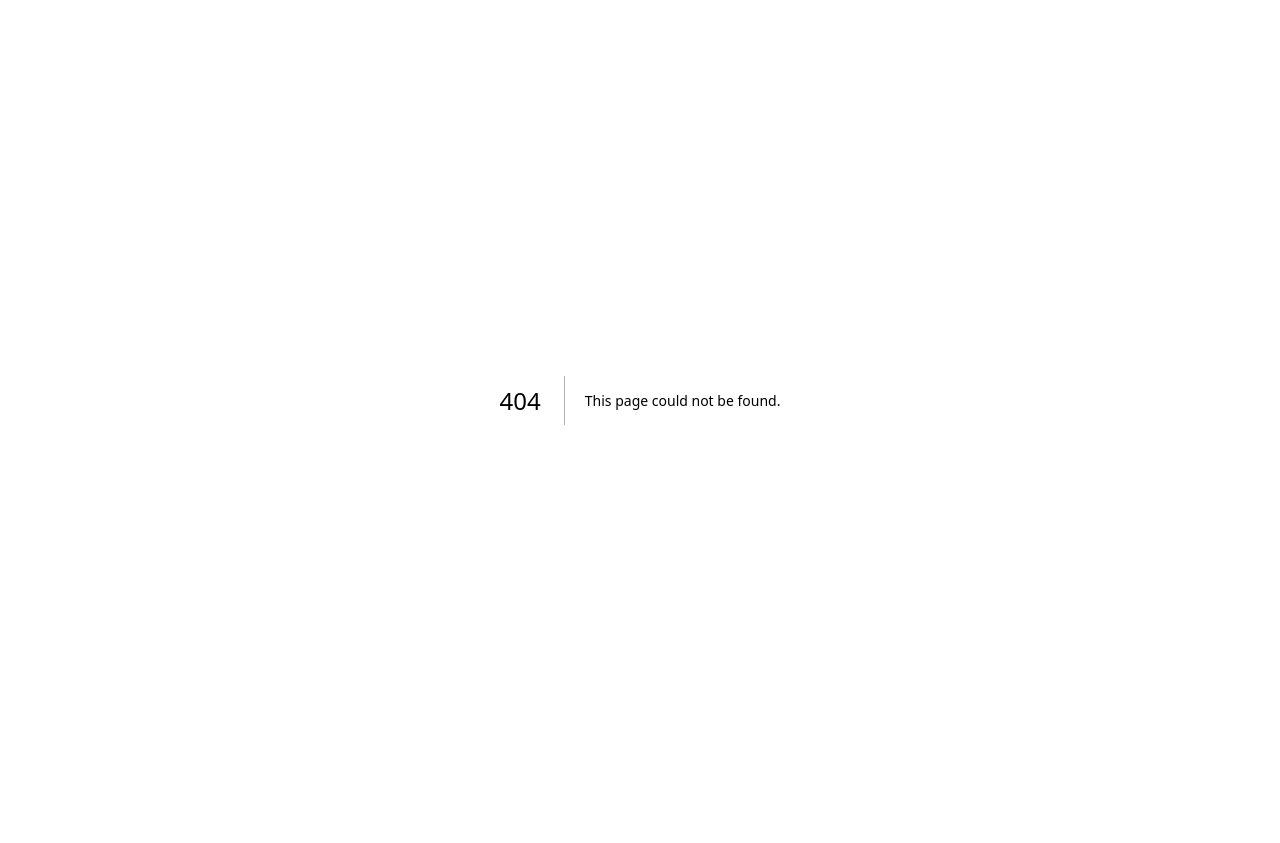
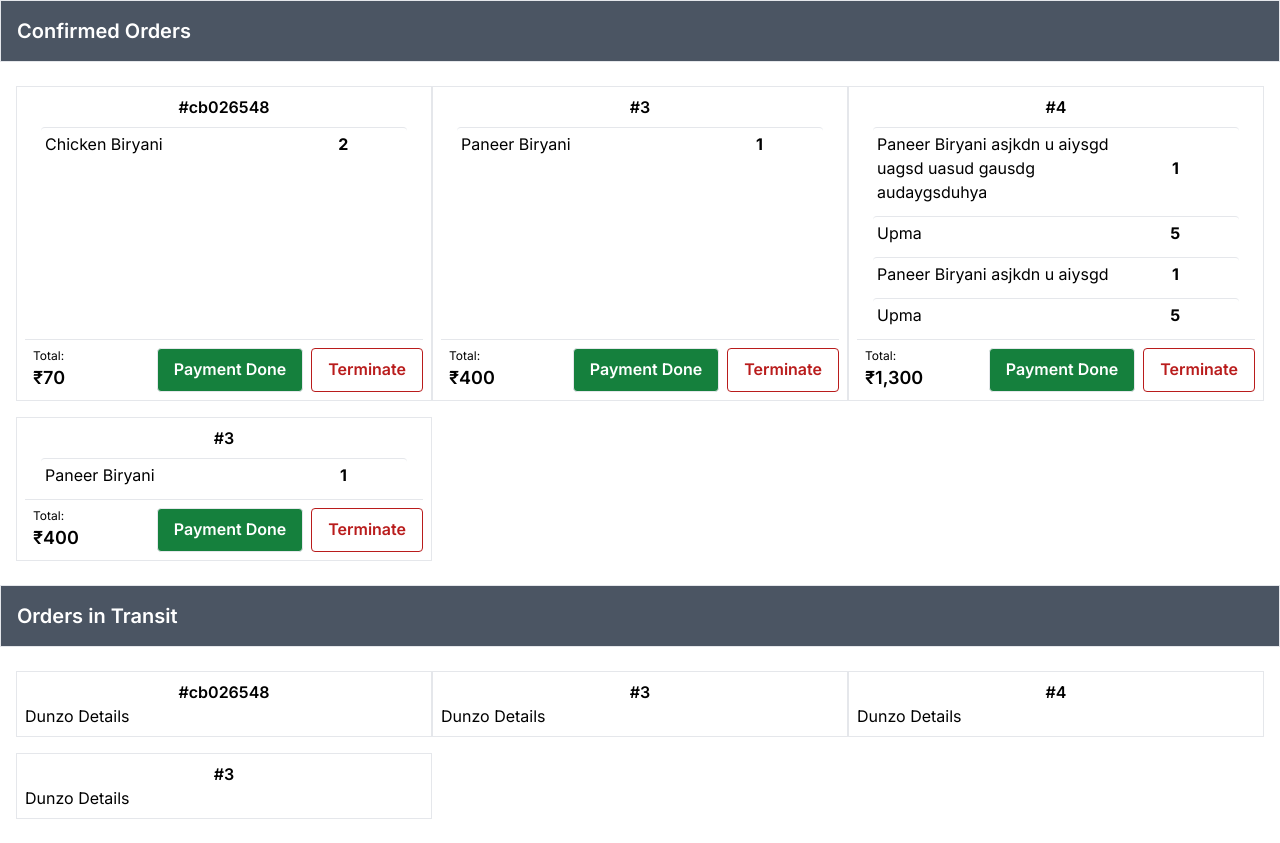
Before and after one commit to ravi-teja-kanta/turtle-web, a Next.js app: page /dashboard/mayabazaar22735 in a window 1280 px wide. Before the commit this address had no page. Before the commit the page ends 800 px from the top, so only its background shows below. Built offline with nearby package versions, Linux system fonts and the light colour scheme.

Commit message:
initial ui for dashboard complete

```diff
--- a/src/app/checkout/page.tsx
+++ b/src/app/checkout/page.tsx
@@ -119,7 +119,7 @@ export default function CheckoutPage(props: CheckoutProps) {
                                 </div>
                             </div>
                             <div className=" w-1/2 py-2 text-center rounded font-semibold bg-green-700 text-white my-auto">
-                                Proceed to Pay
+                                Confirm Order
                             </div>
                         </div>
                     }
@@ -162,7 +162,15 @@ export default function CheckoutPage(props: CheckoutProps) {
         </div>
     )
 
-    function CartSummaryItem({name, cost, quantity}: CartSummaryItemProps) {
+
+
+    function getCartTotal() {
+        return cart.reduce((acc, curr) => acc + (curr.quantity * curr.cost), 0)
+    }
+
+
+}
+export function CartSummaryItem({name, cost, quantity}: CartSummaryItemProps) {
     return (
         <div className="flex justify-between">
             {/* <div className="mt-1 mr-2"><StopCircleIcon className="w-4 h-4 text-red-700"/></div> */}
@@ -176,13 +184,6 @@ export default function CheckoutPage(props: CheckoutProps) {
             <div className="w-1/4 text-right">{toINR(cost * quantity)}</div>
         </div>
     )
-    }
-
-    function getCartTotal() {
-        return cart.reduce((acc, curr) => acc + (curr.quantity * curr.cost), 0)
-    }
-
-
 }
 
 async function getQuoteFromDunzo(address: Address) {
--- /dev/null
+++ b/src/app/dashboard/mayabazaar22735/page.tsx
@@ -0,0 +1,159 @@
+'use client';
+
+import { CartSummaryItem, CartSummaryItemProps } from "@/app/checkout/page";
+import { toINR } from "@/utils/currency";
+
+type Order = {
+    orderId: string,
+    cart: CartSummaryItemProps[],
+    status: OrderStatus,
+    dunzoTaskId: string,
+}
+
+type OrderStatus = "CUSTOMER_CONFIRMED" | "RESTAURANT_CONFIRMED_PAYMENT_RECEIVED" | "ORDER_PICKED_UP" | "ORDER_DELIVERED" | "DUNZO_CANCELLED" | "RESTAURANT_CANCELLED";
+
+export default function Dashboard() {
+
+    const orders: Order[] = [
+        {
+            orderId: "cb026548",
+            cart: [
+                {
+                    id: "s",
+                    name: "Chicken Biryani",
+                    quantity: 2,
+                    cost: 35
+                }
+            ],
+            status: "CUSTOMER_CONFIRMED",
+            dunzoTaskId: ""
+        },
+        {
+            orderId: "3",
+            cart: [
+                {
+                    id: "sr",
+                    name: "Paneer Biryani",
+                    quantity: 1,
+                    cost: 400
+                }
+            ],
+            status: "CUSTOMER_CONFIRMED",
+            dunzoTaskId: ""
+        },
+        {
+            orderId: "4",
+            cart: [
+                {
+                    id: "sr",
+                    name: "Paneer Biryani asjkdn u aiysgd  uagsd uasud gausdg audaygsduhya",
+                    quantity: 1,
+                    cost: 400
+                },
+                {
+                    id: "sr",
+                    name: "Upma",
+                    quantity: 5,
+                    cost: 50
+                },
+                {
+                    id: "sr",
+                    name: "Paneer Biryani asjkdn u aiysgd",
+                    quantity: 1,
+                    cost: 400
+                },
+                {
+                    id: "sr",
+                    name: "Upma",
+                    quantity: 5,
+                    cost: 50
+                }
+            ],
+            status: "CUSTOMER_CONFIRMED",
+            dunzoTaskId: ""
+        },
+        {
+            orderId: "3",
+            cart: [
+                {
+                    id: "sr",
+                    name: "Paneer Biryani",
+                    quantity: 1,
+                    cost: 400
+                }
+            ],
+            status: "CUSTOMER_CONFIRMED",
+            dunzoTaskId: ""
+        }
+    ]
+
+    return (
+        <div className="flex flex-col">
+            <div className="text-xl p-4 border bg-gray-600 text-white font-semibold">Confirmed Orders</div>
+            <div className="flex flex-wrap rounded p-4">
+                {
+                    orders.filter(o => o.status === "CUSTOMER_CONFIRMED").map(o => <ConfirmedOrderComponent {...o} />)
+                }
+            </div>
+            <div className="text-xl p-4 border bg-gray-600 text-white font-semibold">Orders in Transit</div>
+            <div className="flex flex-wrap rounded p-4">
+                {
+                    orders.filter(o => o.status === "CUSTOMER_CONFIRMED").map(o => <TransitOrderComponent {...o} />)
+                }
+            </div>
+
+        </div>
+    )
+}
+
+function ConfirmedOrderComponent(order: Order) {
+    return (
+        <div key={order.orderId} className="border p-2 w-1/3 flex flex-col my-2">
+            <div className="font-semibold mx-auto">#{order.orderId}</div>
+
+            <div className="flex flex-col p-2 space-y-2">
+                {/* <div className="flex justify-between text-sm mx-2">
+                    <div>Item Name</div>
+                    <div>Quantity</div>
+                </div> */}
+                {
+                    order.cart.map(i => <CartItem {...i} />)
+                }
+            </div>
+            <div className="flex mt-auto justify-between border-t pt-2">
+                <div className="flex flex-col px-2">
+                    <div className="text-xs my-auto ">Total:</div>
+                    <div className="text-lg font-semibold">{toINR(order.cart.reduce((acc, curr) => acc + (curr.quantity * curr.cost), 0))}</div>
+                </div>
+                <div className="flex space-x-2">
+                    <div className=" border py-2 px-4 bg-green-700 text-center text-white font-semibold rounded">Payment Done</div>
+                    <div className=" border py-2 px-4 text-red-700  text-center border-red-700  font-semibold rounded">Terminate</div>
+                </div>
+
+            </div>
+
+        </div>
+    )
+}
+
+function CartItem(item: CartSummaryItemProps) {
+    return (
+        <div className="flex rounded justify-between mx-2 border-t p-1">
+            <div className="w-2/3">{item.name}</div>
+            {/* <div>x</div> */}
+            <div className="font-bold my-auto mx-auto">{item.quantity}</div>
+        </div>
+    )
+}
+
+function TransitOrderComponent(order: Order) {
+
+    return (
+        <div className="border p-2 w-1/3 flex flex-col my-2">
+            <div className="mx-auto font-semibold">#{order.orderId}</div>
+            <div className="">
+                Dunzo Details
+            </div>
+        </div>
+    )
+}
--- a/src/app/layout.tsx
+++ b/src/app/layout.tsx
@@ -4,8 +4,8 @@ import { Inter } from 'next/font/google'
 const inter = Inter({ subsets: ['latin'] })
 
 export const metadata = {
-  title: 'Create Next App',
-  description: 'Generated by create next app',
+  title: 'Mayabazaar',
+  description: 'Dicsounted Menu',
 }
 
 export default function RootLayout({
```
Lines whose indentation alone changed are shown as unchanged.
